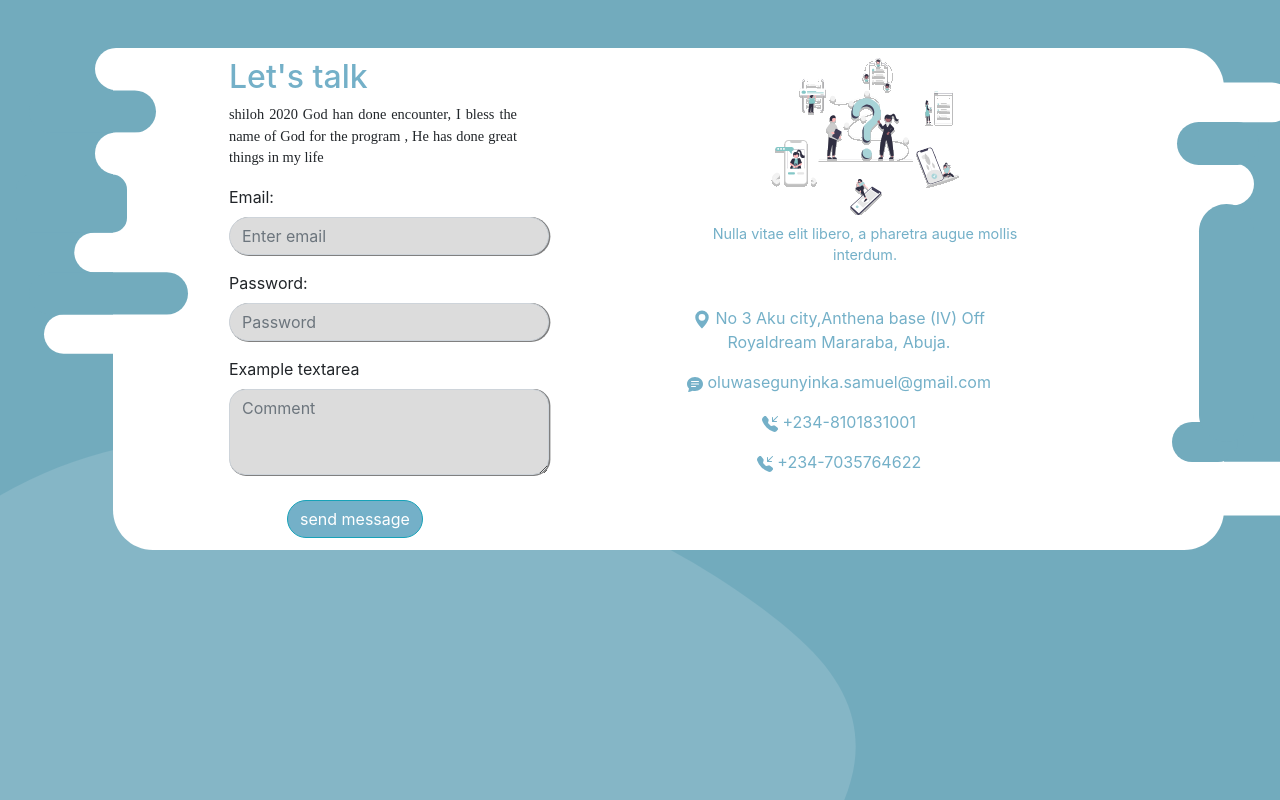
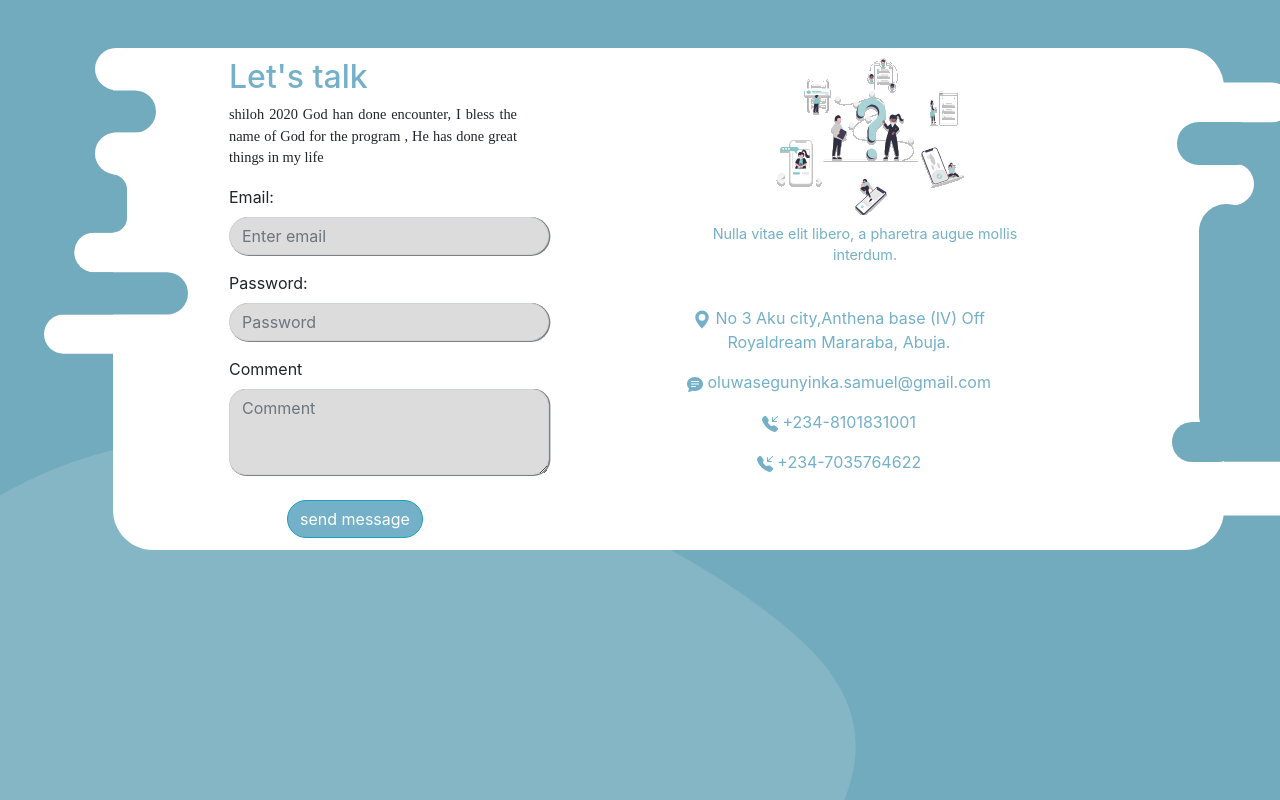
Before and after one commit to olayinka02/project1, a React (Create React App) app: page / in a window 1280 px wide. Built offline with nearby package versions, Linux system fonts and the light colour scheme.

Commit message:
project1
assignment

```diff
--- a/src/App.js
+++ b/src/App.js
@@ -32,7 +32,7 @@ class App extends Component {
           </Form.Group>
 
           <Form.Group controlId="exampleForm.ControlTextarea1">
-            <Form.Label>Example textarea</Form.Label>
+            <Form.Label>Comment</Form.Label>
             <Form.Control as="textarea" rows={3} className="textarea" placeholder="Comment" />
           </Form.Group>
 
@@ -43,13 +43,14 @@ class App extends Component {
         </Form>
       </Col>
       <Col className="formBodyxx">
-        <Figure>
+        <Figure><center>
           <Figure.Image
+           style={{marginLeft:10,}}
             width={191}
             height={210}
             alt="171x180"
             src={imgg}
-          />
+          /></center>
           <Figure.Caption className="figcap">
             Nulla vitae elit libero, a pharetra augue mollis interdum.
           </Figure.Caption>
--- a/src/index.css
+++ b/src/index.css
@@ -46,7 +46,7 @@ div.formBodyx{
 }
 p.info{
   width: 12.6rem;
-  font-size: 0.9rem;
+  font-size: 0.7rem;
   font-family: "luna";
 }
 div.formBodyxx{
```
